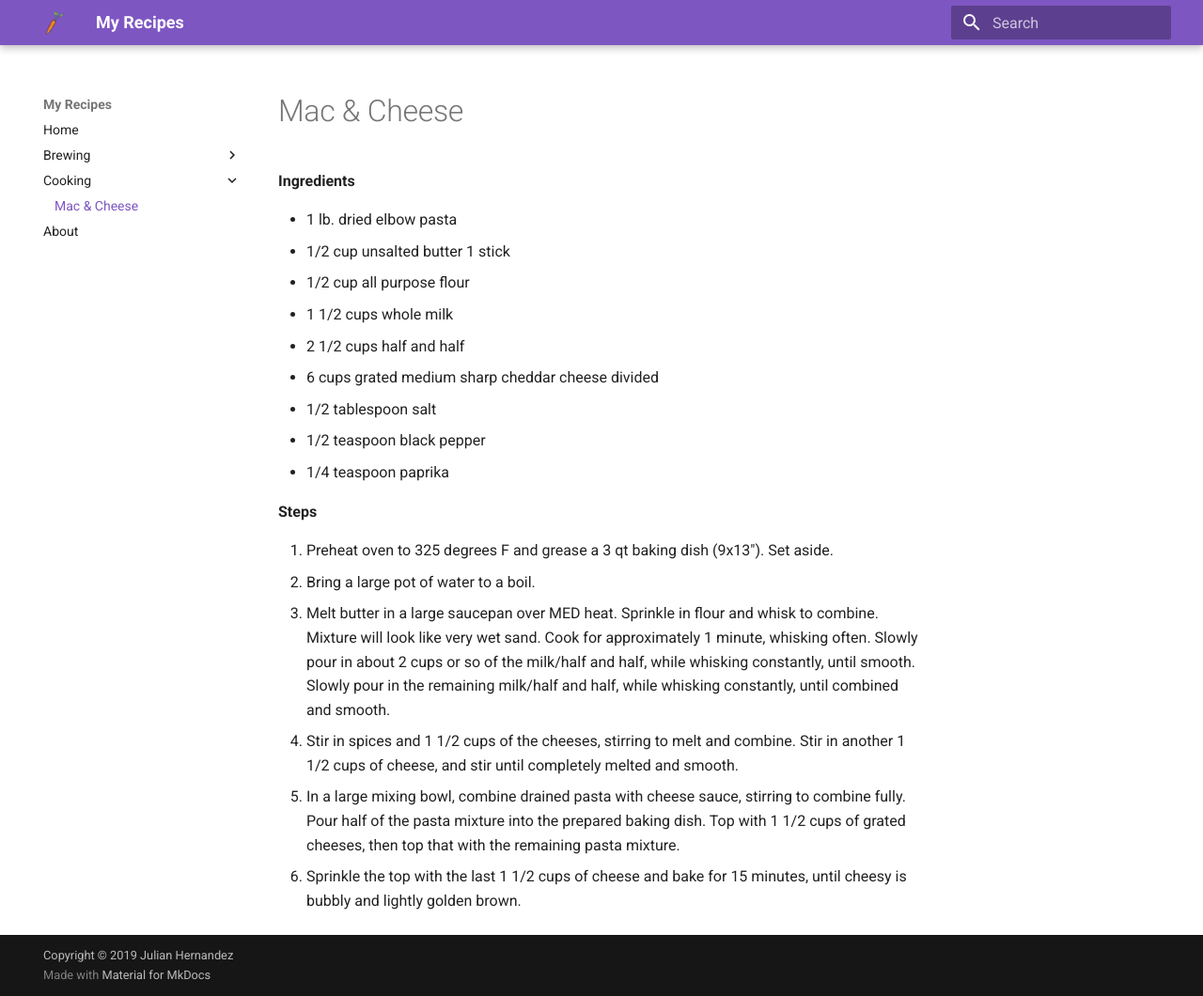
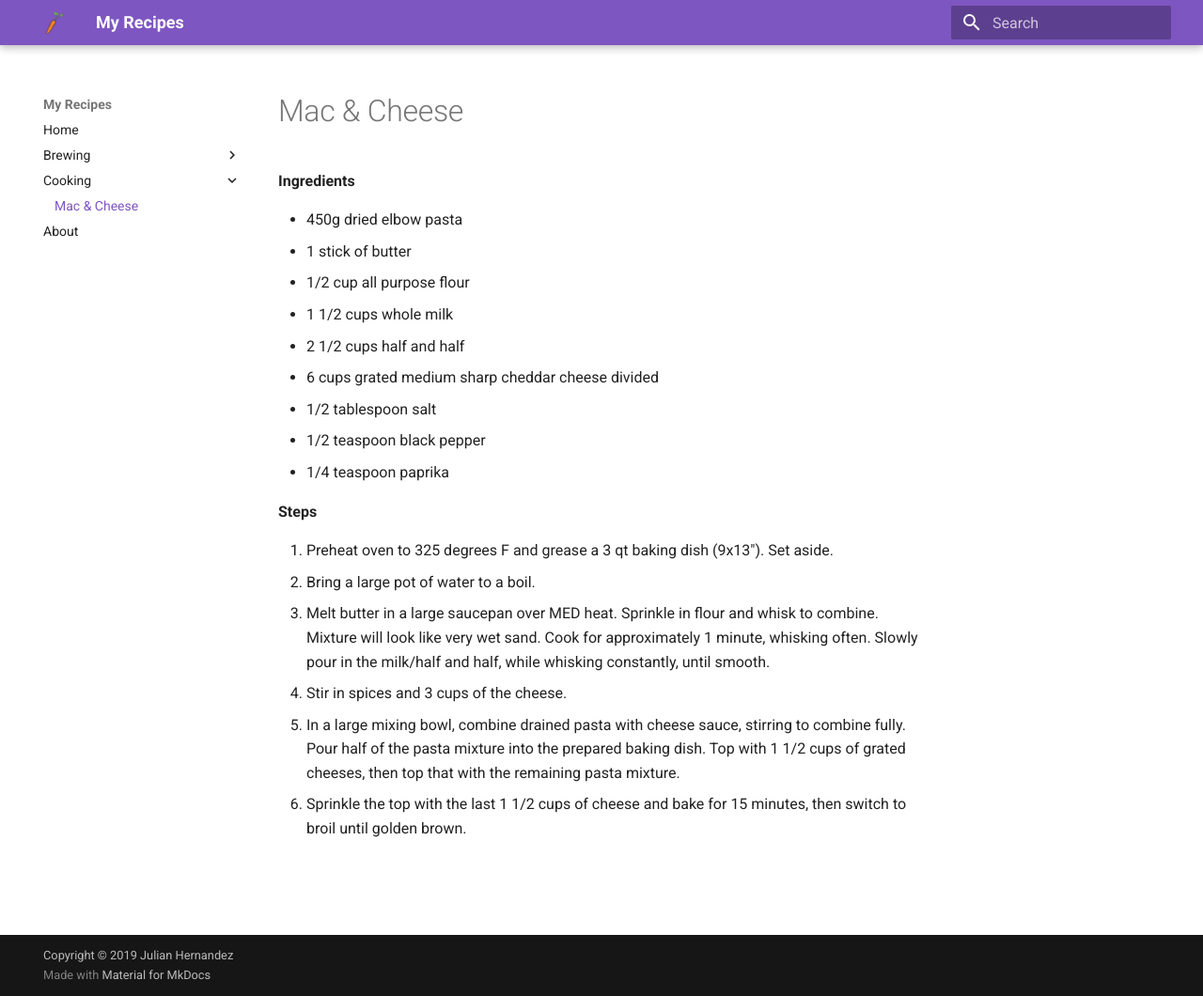
Before and after one commit to julianofhernandez/RecipesWiki, an MkDocs documentation site: the page built from docs/recipes/mac-n-cheese.md, in a window 1280 px wide and 1060 px high. Shown: the whole window at 94% size. Built offline with MkDocs 1.6.1 and Material for MkDocs 9.7.7, drawn with Linux system fonts in a browser that asks for light colours.

Commit message:
Minor changes to mac n cheese recipe

```diff
--- a/docs/recipes/mac-n-cheese.md
+++ b/docs/recipes/mac-n-cheese.md
@@ -5,8 +5,8 @@ author: Julian Hernandez
 
 **Ingredients**
 
-- 1 lb. dried elbow pasta
-- 1/2 cup unsalted butter 1 stick
+- 450g dried elbow pasta
+- 1 stick of butter
 - 1/2 cup all purpose flour
 - 1 1/2 cups whole milk
 - 2 1/2 cups half and half
@@ -19,7 +19,7 @@ author: Julian Hernandez
 
 1. Preheat oven to 325 degrees F and grease a 3 qt baking dish (9x13"). Set aside.
 2. Bring a large pot of water to a boil.
-3. Melt butter in a large saucepan over MED heat. Sprinkle in flour and whisk to combine. Mixture will look like very wet sand. Cook for approximately 1 minute, whisking often. Slowly pour in about 2 cups or so of the milk/half and half, while whisking constantly, until smooth.  Slowly pour in the remaining milk/half and half, while whisking constantly, until combined and smooth.
-4. Stir in spices and 1 1/2 cups of the cheeses, stirring to melt and combine. Stir in another 1 1/2 cups of cheese, and stir until completely melted and smooth.
+3. Melt butter in a large saucepan over MED heat. Sprinkle in flour and whisk to combine. Mixture will look like very wet sand. Cook for approximately 1 minute, whisking often. Slowly pour in the milk/half and half, while whisking constantly, until smooth.
+4. Stir in spices and 3 cups of the cheese.
 5. In a large mixing bowl, combine drained pasta with cheese sauce, stirring to combine fully. Pour half of the pasta mixture into the prepared baking dish.  Top with 1 1/2 cups of grated cheeses, then top that with the remaining pasta mixture.
-6. Sprinkle the top with the last 1 1/2 cups of cheese and bake for 15 minutes, until cheesy is bubbly and lightly golden brown.
+6. Sprinkle the top with the last 1 1/2 cups of cheese and bake for 15 minutes, then switch to broil until golden brown.
```
